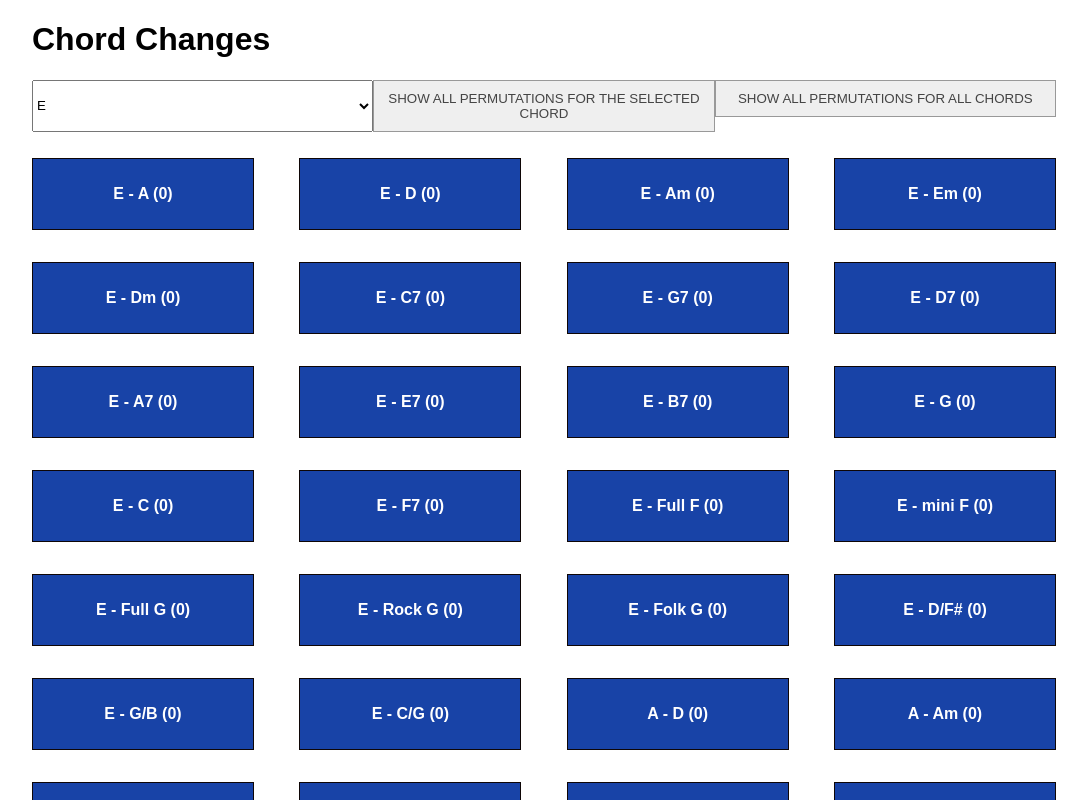
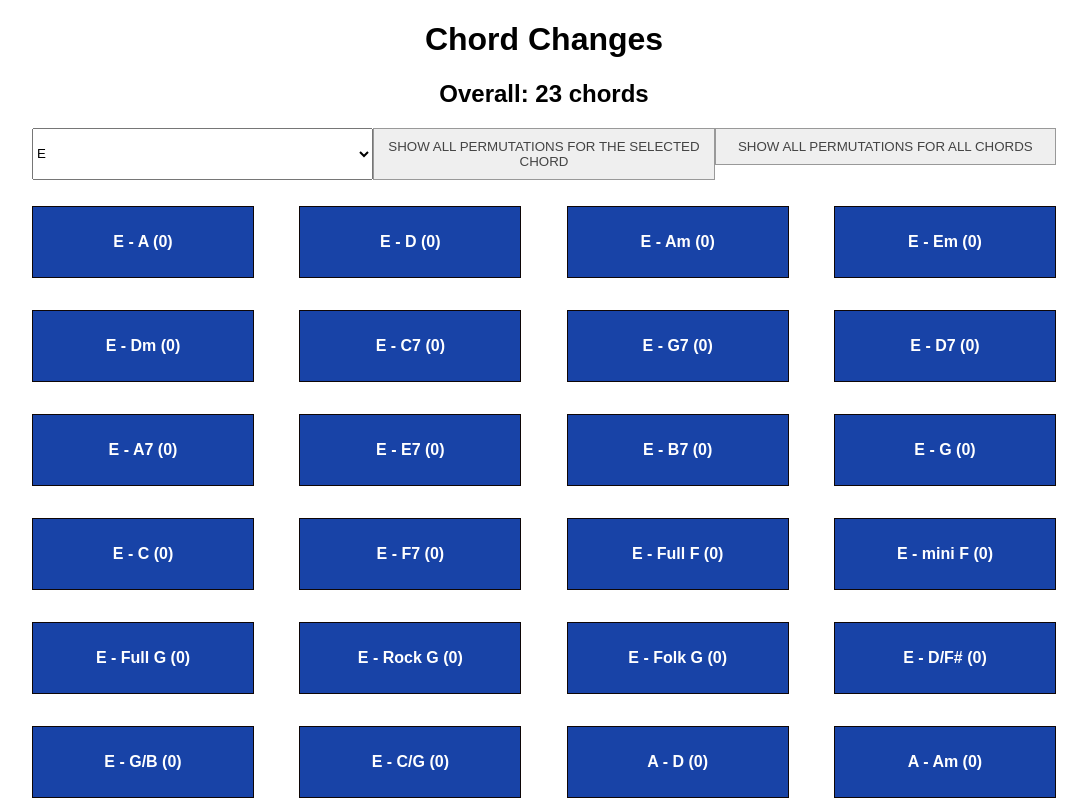
Before and after one commit to askeroff/chord-changes, a React (Create React App) app: page / in a window 1280 px wide. Shown: the top 800 px of the page, without its empty margins (96-1183 px from the left). Built offline with nearby package versions, Linux system fonts and the light colour scheme.

Commit message:
title changes

```diff
--- a/src/components/Header.js
+++ b/src/components/Header.js
@@ -10,7 +10,10 @@ const Header = props => {
   });
   return (
     <header>
-      <h1 id="chordsTitle"> Chord Changes </h1>
+      <h1 className="chordsTitle"> Chord Changes </h1>
+      <h2 className="chordsSubtitle">
+        Overall: {props.chordsList.length} chords
+      </h2>
       <ul className="navigation">
         <select className="chordsList">{options}</select>
         <li>
```
